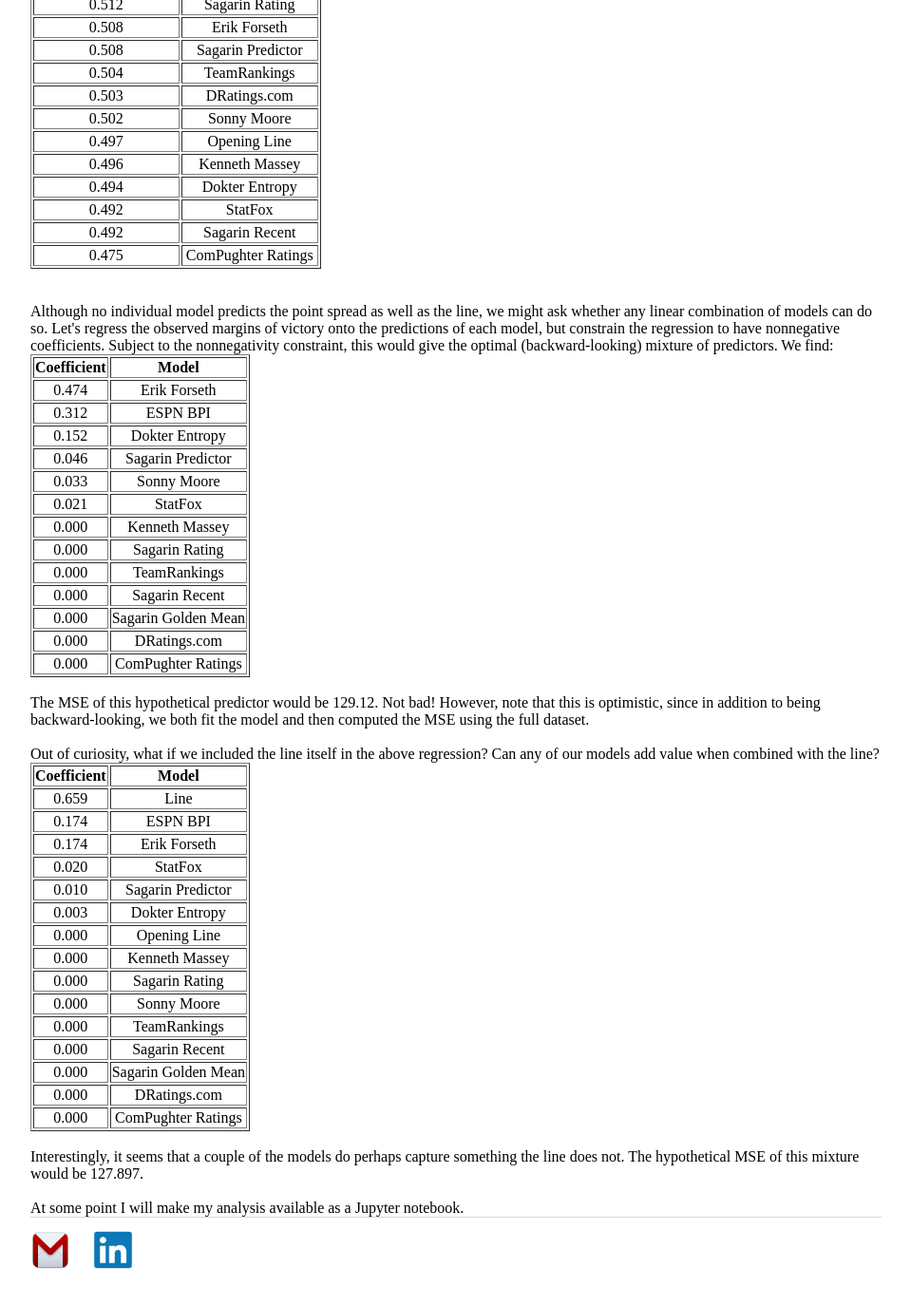
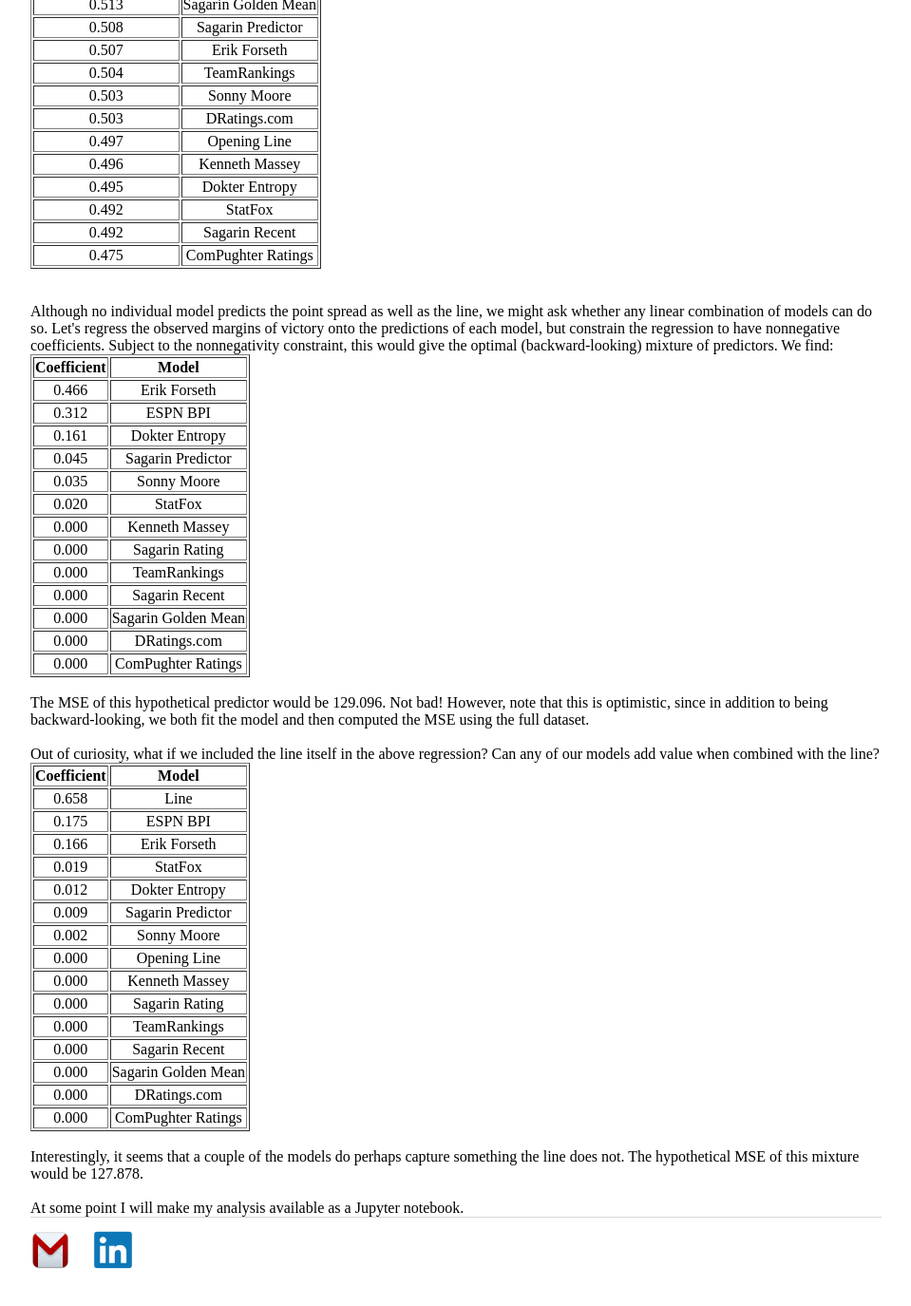
Before and after one commit to erikrforseth/erikrforseth.github.io, a Jekyll site: the page built from about.html, in a window 1280 px wide and 1400 px high, scrolled down 1259 px. Shown: the top 1375 px of the window at 95% size, without its empty margins (160-1119 px from the left). Built offline with Jekyll 4.4.1, drawn with Linux system fonts in a browser that asks for light colours; some of the changed text lies outside the part shown.

Commit message:
about page

```diff
--- a/about.html
+++ b/about.html
@@ -17,63 +17,63 @@
   </thead>
   <tbody>
     <tr align="center">
-      <td>128.554</td>
+      <td>128.526</td>
       <td>Line</td>
     </tr>
     <tr align="center">
-      <td>130.042</td>
+      <td>130.039</td>
       <td>Opening Line</td>
     </tr>
     <tr align="center">
-      <td>130.740</td>
+      <td>130.751</td>
       <td>Erik Forseth</td>
     </tr>
     <tr align="center">
-      <td>131.168</td>
+      <td>131.137</td>
       <td>TeamRankings</td>
     </tr>
     <tr align="center">
-      <td>135.043</td>
+      <td>134.929</td>
       <td>Dokter Entropy</td>
     </tr>
     <tr align="center">
-      <td>136.130</td>
+      <td>136.081</td>
       <td>ESPN BPI</td>
     </tr>
     <tr align="center">
-      <td>138.599</td>
+      <td>138.556</td>
       <td>Sagarin Rating</td>
     </tr>
     <tr align="center">
-      <td>139.094</td>
+      <td>139.045</td>
       <td>Sagarin Predictor</td>
     </tr>
     <tr align="center">
-      <td>139.536</td>
+      <td>139.499</td>
       <td>Sagarin Golden Mean</td>
     </tr>
     <tr align="center">
-      <td>139.849</td>
+      <td>139.810</td>
       <td>Kenneth Massey</td>
     </tr>
     <tr align="center">
-      <td>142.861</td>
+      <td>142.806</td>
       <td>DRatings.com</td>
     </tr>
     <tr align="center">
-      <td>145.270</td>
+      <td>145.170</td>
       <td>Sonny Moore</td>
     </tr>
     <tr align="center">
-      <td>148.489</td>
+      <td>148.596</td>
       <td>StatFox</td>
     </tr>
     <tr align="center">
-      <td>155.227</td>
+      <td>155.261</td>
       <td>Sagarin Recent</td>
     </tr>
     <tr align="center">
-      <td>155.442</td>
+      <td>155.386</td>
       <td>ComPughter Ratings</td>
     </tr>
   </tbody>
@@ -96,12 +96,8 @@
       <td>Opening Line</td>
     </tr>
     <tr align="center">
-      <td>0.775</td>
+      <td>0.774</td>
       <td>Erik Forseth</td>
-    </tr>
-    <tr align="center">
-      <td>0.773</td>
-      <td>TeamRankings</td>
     </tr>
     <tr align="center">
       <td>0.772</td>
@@ -109,14 +105,18 @@
     </tr>
     <tr align="center">
       <td>0.772</td>
+      <td>TeamRankings</td>
+    </tr>
+    <tr align="center">
+      <td>0.771</td>
       <td>Sagarin Predictor</td>
     </tr>
     <tr align="center">
-      <td>0.768</td>
+      <td>0.767</td>
       <td>Sagarin Rating</td>
     </tr>
     <tr align="center">
-      <td>0.767</td>
+      <td>0.766</td>
       <td>Kenneth Massey</td>
     </tr>
     <tr align="center">
@@ -166,19 +166,19 @@
     </tr>
     <tr align="center">
       <td>0.513</td>
-      <td>Sagarin Golden Mean</td>
-    </tr>
-    <tr align="center">
-      <td>0.512</td>
       <td>Sagarin Rating</td>
     </tr>
     <tr align="center">
-      <td>0.508</td>
-      <td>Erik Forseth</td>
+      <td>0.513</td>
+      <td>Sagarin Golden Mean</td>
     </tr>
     <tr align="center">
       <td>0.508</td>
       <td>Sagarin Predictor</td>
+    </tr>
+    <tr align="center">
+      <td>0.507</td>
+      <td>Erik Forseth</td>
     </tr>
     <tr align="center">
       <td>0.504</td>
@@ -186,11 +186,11 @@
     </tr>
     <tr align="center">
       <td>0.503</td>
-      <td>DRatings.com</td>
+      <td>Sonny Moore</td>
     </tr>
     <tr align="center">
-      <td>0.502</td>
-      <td>Sonny Moore</td>
+      <td>0.503</td>
+      <td>DRatings.com</td>
     </tr>
     <tr align="center">
       <td>0.497</td>
@@ -201,7 +201,7 @@
       <td>Kenneth Massey</td>
     </tr>
     <tr align="center">
-      <td>0.494</td>
+      <td>0.495</td>
       <td>Dokter Entropy</td>
     </tr>
     <tr align="center">
@@ -230,7 +230,7 @@
   </thead>
   <tbody>
     <tr align="center">
-      <td>0.474</td>
+      <td>0.466</td>
       <td>Erik Forseth</td>
     </tr>
     <tr align="center">
@@ -238,19 +238,19 @@
       <td>ESPN BPI</td>
     </tr>
     <tr align="center">
-      <td>0.152</td>
+      <td>0.161</td>
       <td>Dokter Entropy</td>
     </tr>
     <tr align="center">
-      <td>0.046</td>
+      <td>0.045</td>
       <td>Sagarin Predictor</td>
     </tr>
     <tr align="center">
-      <td>0.033</td>
+      <td>0.035</td>
       <td>Sonny Moore</td>
     </tr>
     <tr align="center">
-      <td>0.021</td>
+      <td>0.020</td>
       <td>StatFox</td>
     </tr>
     <tr align="center">
@@ -284,7 +284,7 @@
   </tbody>
 </table>
 <br>
-The MSE of this hypothetical predictor would be 129.12. Not bad! However, note that this is optimistic, since in addition to being backward-looking, we both fit the model and then computed the MSE using the full dataset.
+The MSE of this hypothetical predictor would be 129.096. Not bad! However, note that this is optimistic, since in addition to being backward-looking, we both fit the model and then computed the MSE using the full dataset.
 <br><br>
 Out of curiosity, what if we included the line itself in the above regression? Can any of our models add value when combined with the line?<table border="1" class="dataframe">
   <thead>
@@ -295,28 +295,32 @@
   </thead>
   <tbody>
     <tr align="center">
-      <td>0.659</td>
+      <td>0.658</td>
       <td>Line</td>
     </tr>
     <tr align="center">
-      <td>0.174</td>
+      <td>0.175</td>
       <td>ESPN BPI</td>
     </tr>
     <tr align="center">
-      <td>0.174</td>
+      <td>0.166</td>
       <td>Erik Forseth</td>
     </tr>
     <tr align="center">
-      <td>0.020</td>
+      <td>0.019</td>
       <td>StatFox</td>
     </tr>
     <tr align="center">
-      <td>0.010</td>
+      <td>0.012</td>
+      <td>Dokter Entropy</td>
+    </tr>
+    <tr align="center">
+      <td>0.009</td>
       <td>Sagarin Predictor</td>
     </tr>
     <tr align="center">
-      <td>0.003</td>
-      <td>Dokter Entropy</td>
+      <td>0.002</td>
+      <td>Sonny Moore</td>
     </tr>
     <tr align="center">
       <td>0.000</td>
@@ -329,10 +333,6 @@
     <tr align="center">
       <td>0.000</td>
       <td>Sagarin Rating</td>
-    </tr>
-    <tr align="center">
-      <td>0.000</td>
-      <td>Sonny Moore</td>
     </tr>
     <tr align="center">
       <td>0.000</td>
@@ -357,6 +357,6 @@
   </tbody>
 </table>
 <br>
-Interestingly, it seems that a couple of the models do perhaps capture something the line does not. The hypothetical MSE of this mixture would be 127.897.
+Interestingly, it seems that a couple of the models do perhaps capture something the line does not. The hypothetical MSE of this mixture would be 127.878.
 <br><br>
 At some point I will make my analysis available as a Jupyter notebook.
```
Also changed, not shown: other parts of about.html (+4 -4 lines).
